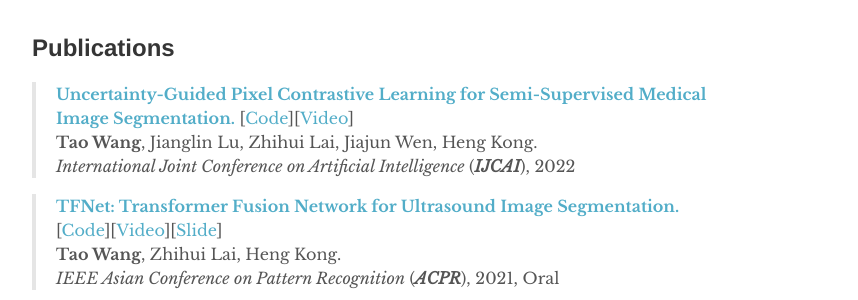
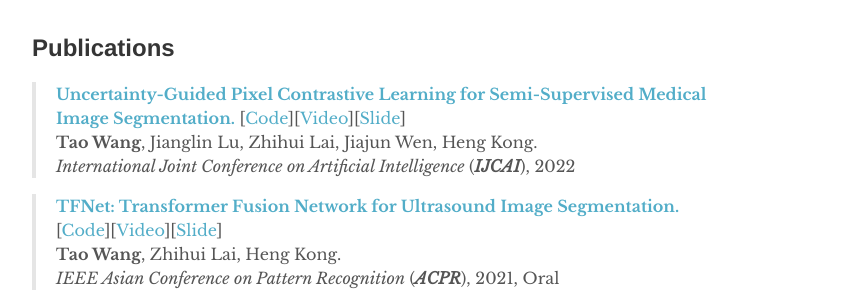
Before and after one commit to taovv/taovv.github.io, a Jekyll site: the page built from index.md, in a window 1280 px wide and 900 px high, scrolled down 1078 px. Shown: the part 152-452 px from the top of the window, without its empty margins (208-1066 px from the left). Built offline with Jekyll 4.4.1, drawn with Linux system fonts in a browser that asks for light colours.

Commit message:
Update index.md

```diff
--- a/index.md
+++ b/index.md
@@ -42,7 +42,7 @@ Guilin University of Electronic Technology, <em>Guilin, Guangxi</em>
 ## Publications
 
 > <b><a href="https://taovv.github.io/assets/UGPCL.pdf" target="_blank">Uncertainty-Guided Pixel Contrastive Learning for Semi-Supervised Medical Image Segmentation.</a></b>
-> [<a href="https://github.com/taovv/UGPCL" target="_blank">Code</a>][<a href="#" target="_blank">Video</a>]<br>
+> [<a href="https://github.com/taovv/UGPCL" target="_blank">Code</a>][<a href="#" target="_blank">Video</a>][<a href="#" target="_blank">Slide</a>]<br>
 > <b>Tao Wang</b>, Jianglin Lu, Zhihui Lai, Jiajun Wen, Heng Kong.<br>
 > <em>International Joint Conference on Artificial Intelligence</em> (<i><b>IJCAI</b></i>), 2022 <br>
 
```
